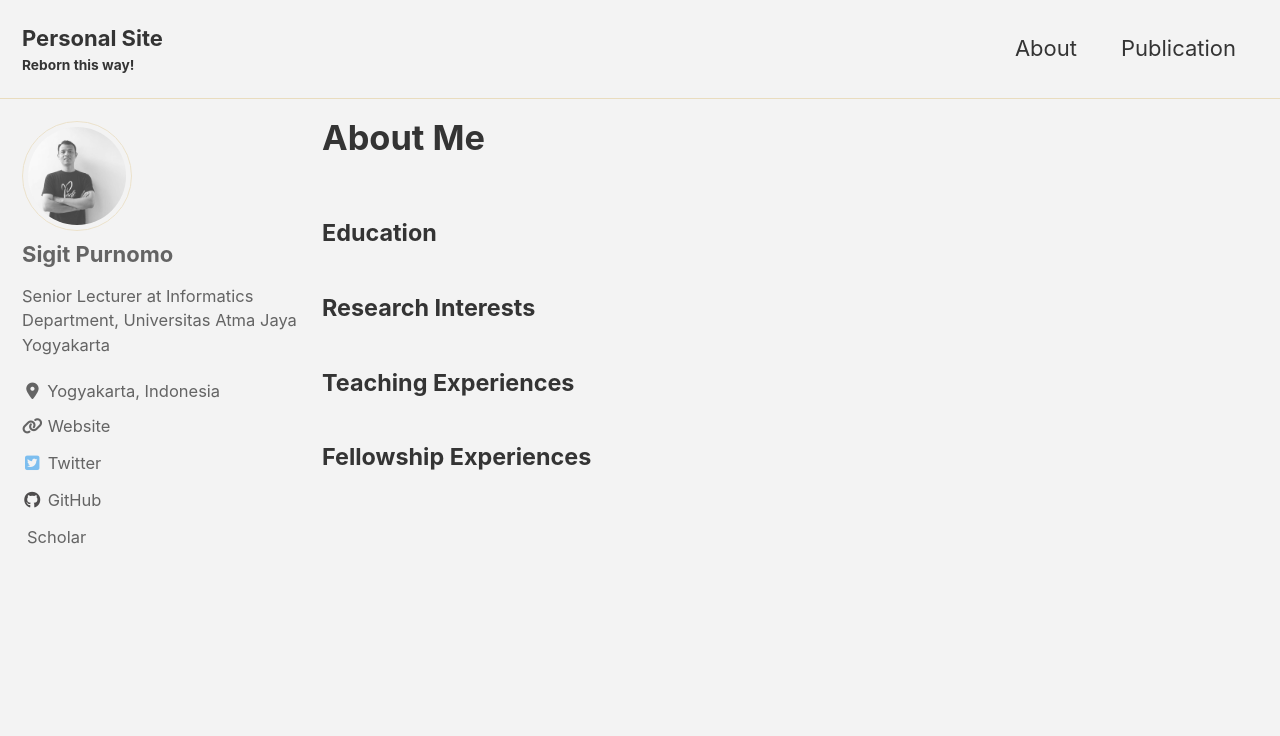
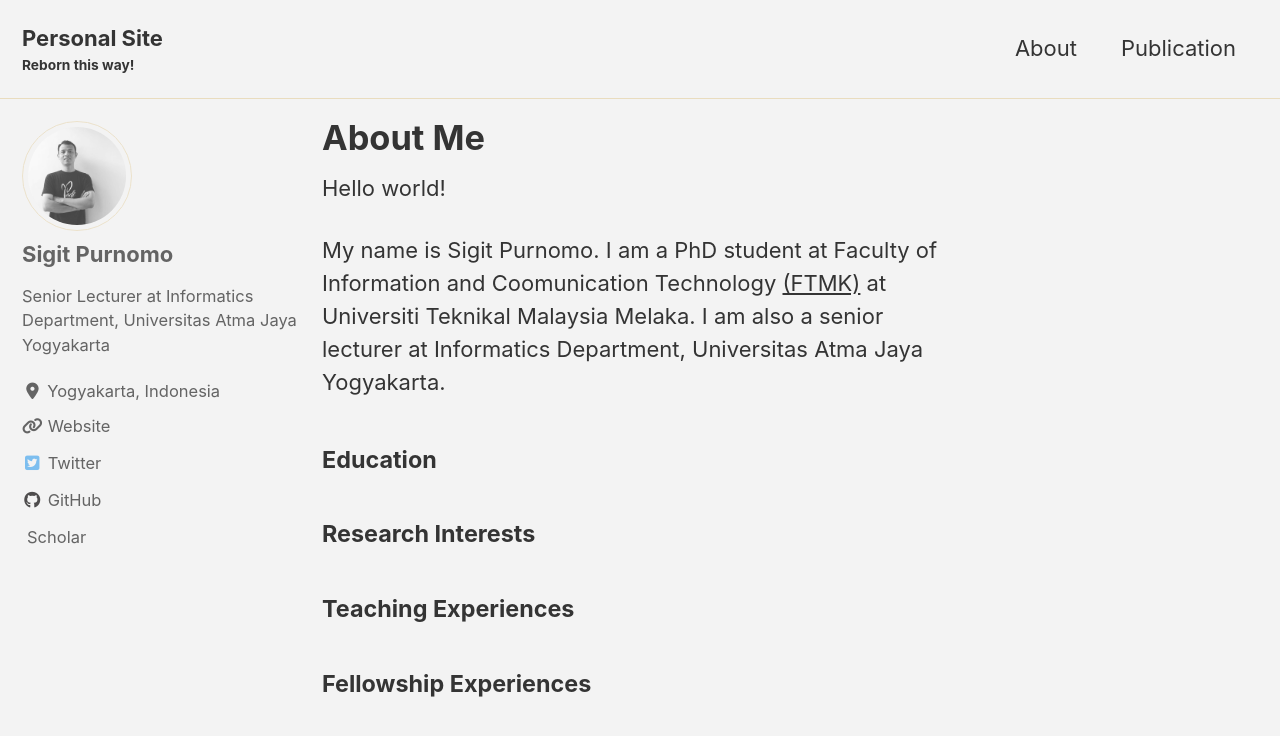
Before and after one commit to sigit-purnomo/sigit-purnomo.github.io, a Jekyll site: the page built from _pages/about.md, in a window 1280 px wide and 900 px high. Shown: the top 736 px of the window. Built offline with Jekyll 4.4.1, drawn with Linux system fonts in a browser that asks for light colours; cached includes are drawn as plain includes; nearby versions of some CDN libraries; a style sheet for code colours, icons or effects is not loaded.

Commit message:
Update about.md

```diff
--- a/_pages/about.md
+++ b/_pages/about.md
@@ -8,6 +8,9 @@ sitemap: true
 modified: 2020-04-25
 ---
 
+Hello world!
+
+My name is Sigit Purnomo. I am a PhD student at Faculty of Information and Coomunication Technology [(FTMK)](http://ftmk.utem.edu.my/web/) at Universiti Teknikal Malaysia Melaka. I am also a senior lecturer at Informatics Department, Universitas Atma Jaya Yogyakarta.
 
 #### Education
 
```
